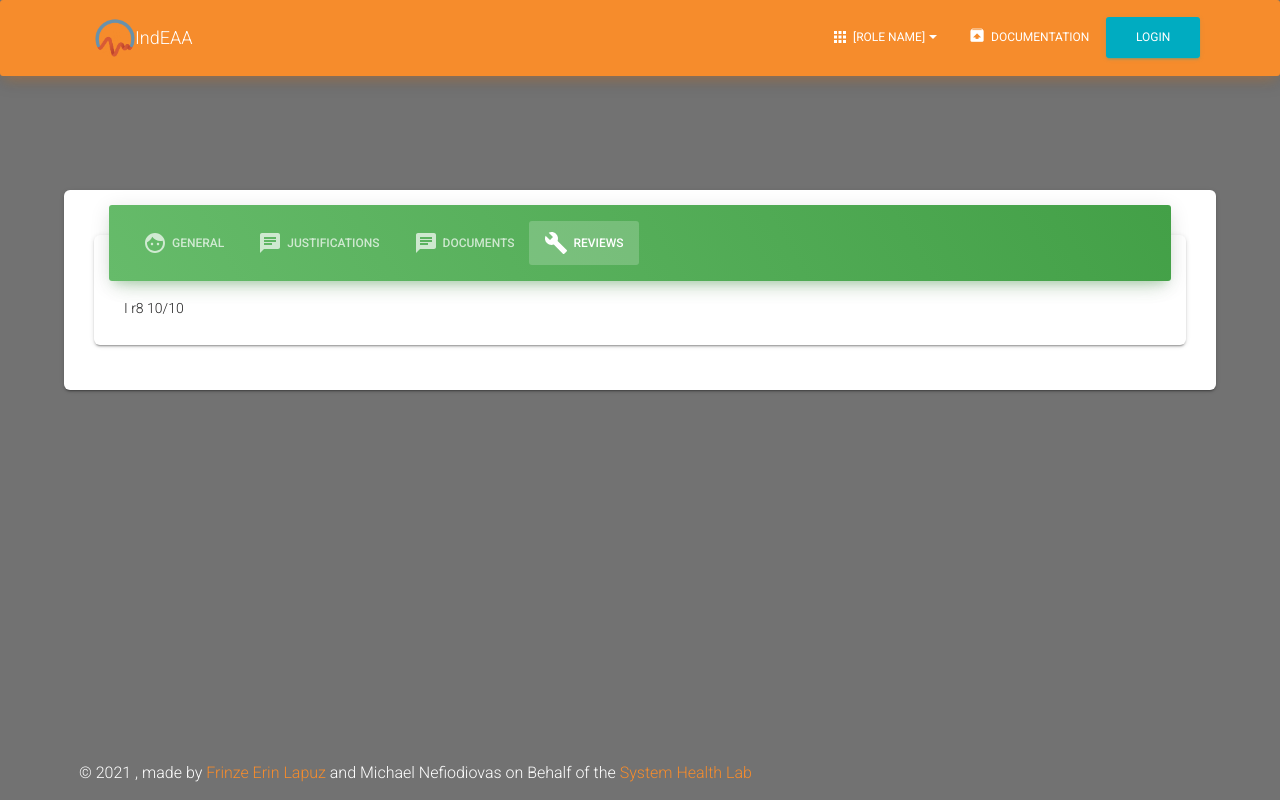
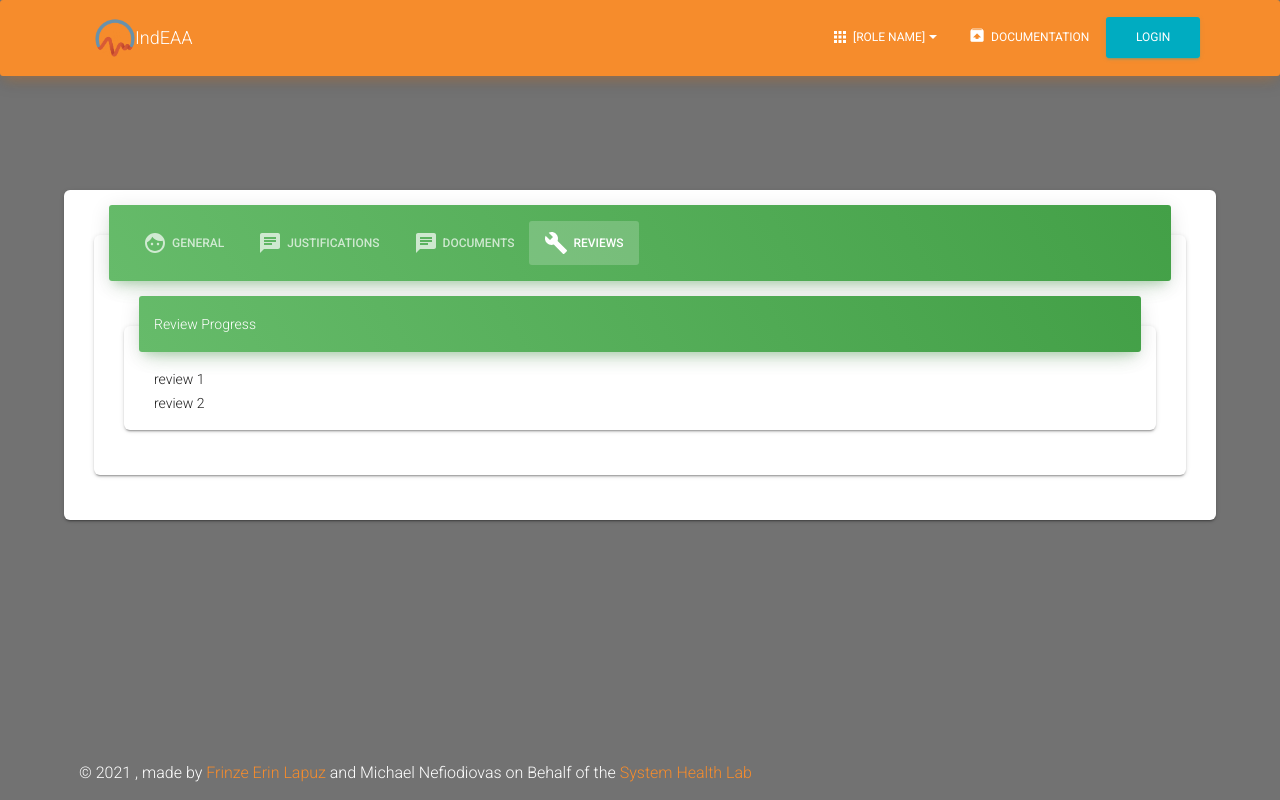
Before and after one commit to uwasystemhealth/IndEAA, a Next.js app in the folder client/: page /coordinator/1231 in a window 1280 px wide. Both pictures are taken after a click on the tab "REVIEWS". Built offline with nearby package versions, Linux system fonts and the light colour scheme.

Commit message:
ADDED ReviewProgress

```diff
--- /dev/null
+++ b/client/components/Coordinator/EvaluationOverview/Reviews/ReviewProgress/index.js
@@ -0,0 +1,19 @@
+// CORE COMPONENTS
+import Card from "components/MaterialKit/Card/Card.js";
+import CardBody from "components/MaterialKit/Card/CardBody.js";
+import CardHeader from "components/MaterialKit/Card/CardHeader.js";
+
+const ReviewProgress = () => {
+  return (
+    <Card>
+      <CardHeader color="success">Review Progress</CardHeader>
+      <CardBody>
+        review 1
+        <br />
+        review 2
+      </CardBody>
+    </Card>
+  );
+};
+
+export default ReviewProgress;
--- a/client/components/Coordinator/EvaluationOverview/Reviews/index.js
+++ b/client/components/Coordinator/EvaluationOverview/Reviews/index.js
@@ -1,5 +1,12 @@
+// CUSTOM COMPONENTS
+import ReviewProgress from "./ReviewProgress";
+
 const Reviews = () => {
-  return <p>I r8 10/10</p>;
+  return (
+    <div>
+      <ReviewProgress />
+    </div>
+  );
 };
 
 export default Reviews;
```
